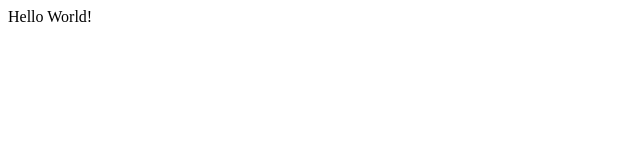
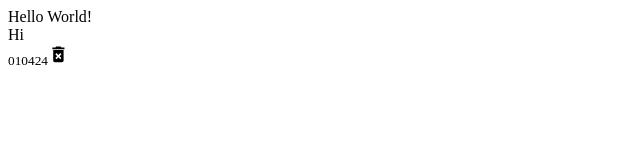
Before and after one commit to Yeonu-Kim/react_project, a React (Create React App) app in the folder memo_app/: page / in a window 1280 px wide. Shown: the top 160 px of the page, without its empty margins (0-640 px from the left). Built offline with nearby package versions, Linux system fonts and the light colour scheme.

Commit message:
[feat] Make memo list and memo component

```diff
--- a/memo_app/package.json
+++ b/memo_app/package.json
@@ -34,5 +34,8 @@
       "last 1 firefox version",
       "last 1 safari version"
     ]
+  },
+  "devDependencies": {
+    "react-icons": "^5.0.1"
   }
 }
--- a/memo_app/src/App.js
+++ b/memo_app/src/App.js
@@ -1,7 +1,10 @@
+import NoteList from './components/NoteList'
+
 const App = () => {
   return (
     <div className="App">
       Hello World!
+      <NoteList />
     </div>
   );
 }
--- /dev/null
+++ b/memo_app/src/components/Note.js
@@ -0,0 +1,15 @@
+import { MdDeleteForever } from 'react-icons/md';
+
+const Note = () => {
+    return (
+        <div className="note">
+            <span>Hi</span>
+            <div className="note-footer">
+                <small>010424</small>
+                <MdDeleteForever className="delete-icon" size="1.3em"/>
+            </div>
+        </div>
+    )
+}
+
+export default Note;
--- /dev/null
+++ b/memo_app/src/components/NoteList.js
@@ -0,0 +1,11 @@
+import Note from './Note';
+
+const NoteList = () => {
+    return(
+        <div className="notes-list">
+            <Note />
+        </div>
+    );
+}
+
+export default NoteList;
```
Also changed, not shown: 1 other file (tests, documents, lock files or other folders).
